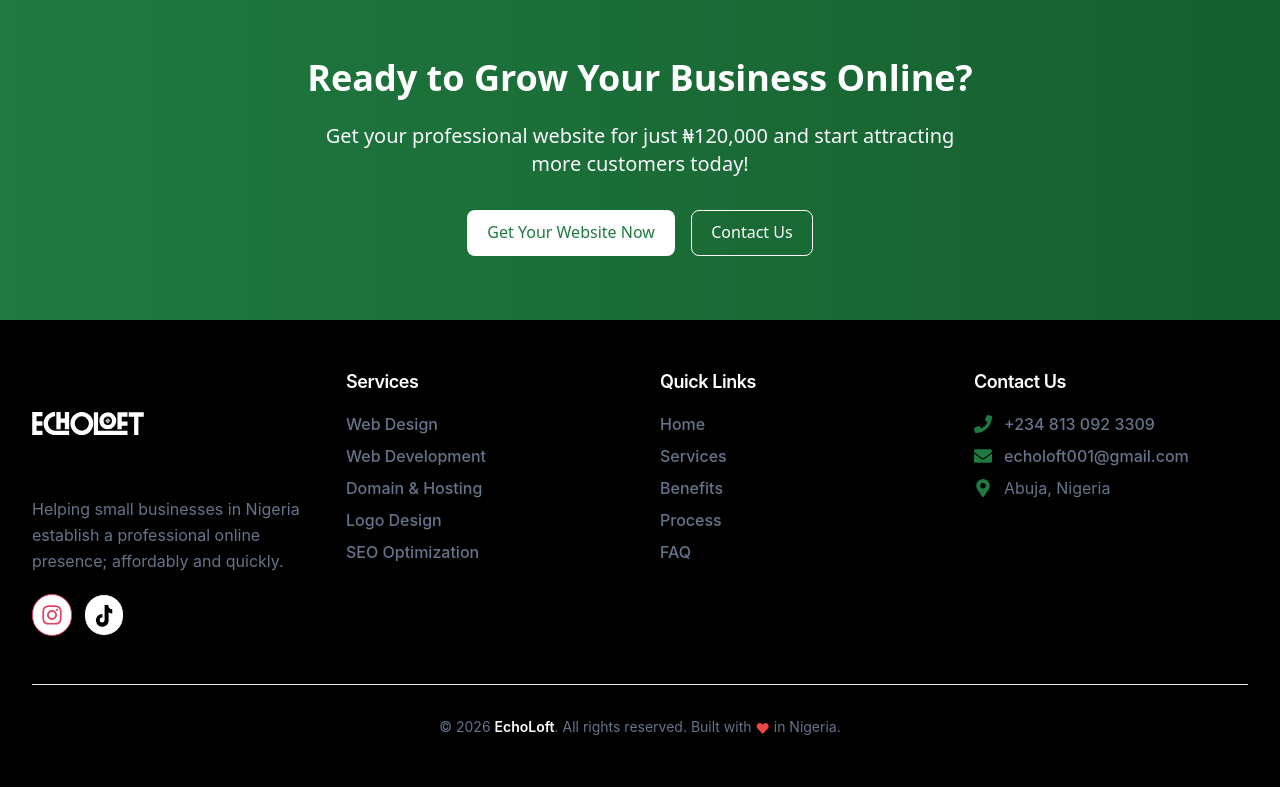
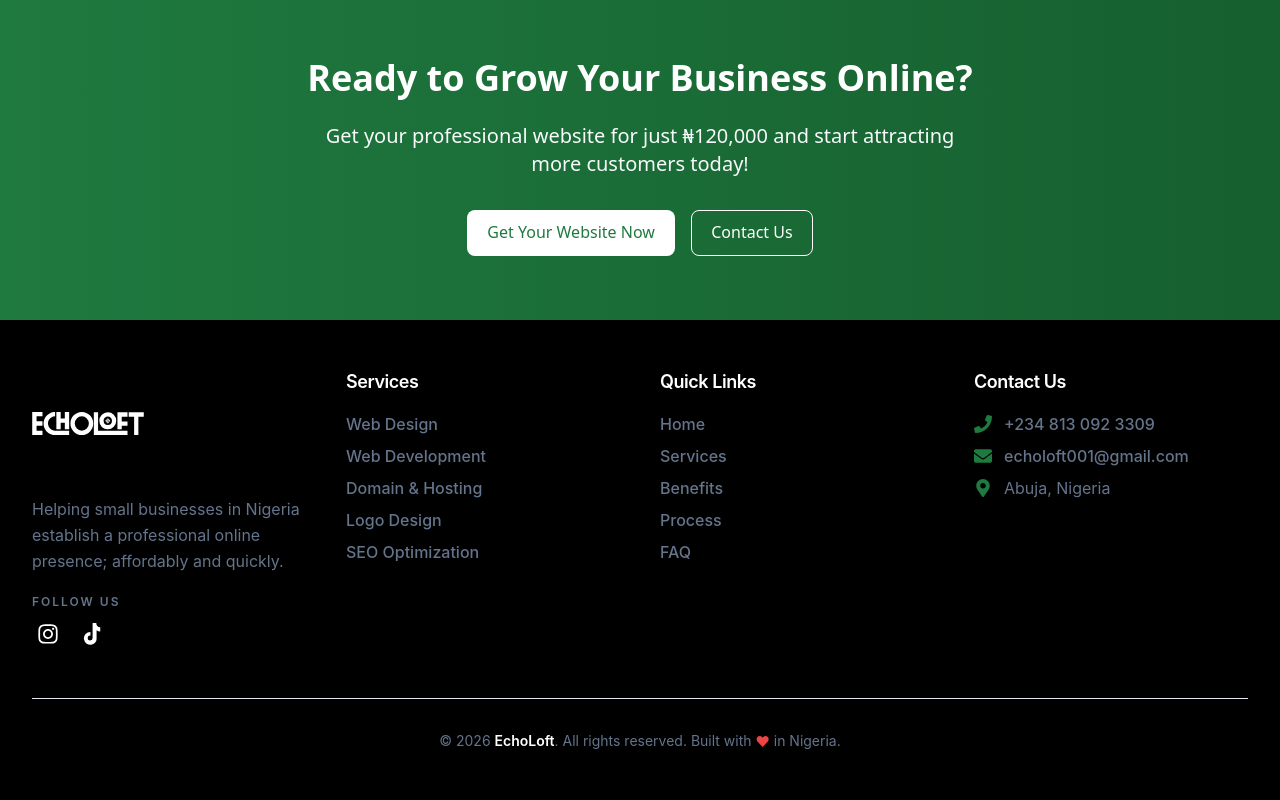
Before and after one commit to LottaCodr/Echoloft-Landing-Page, a React (Vite) app: page / in a window 1280 px wide. Shown: the part 6257-7057 px from the top of the page. Built offline with nearby package versions, Linux system fonts and the light colour scheme.

Commit message:
Refactor Footer component to improve social media links layout, update brand colors to use COLORS.white, and enhance accessibility features.

```diff
--- a/src/components/Footer.tsx
+++ b/src/components/Footer.tsx
@@ -26,12 +26,11 @@ const COLORS = {
 };
 
 const socialLinks = [
-  // Uncomment Facebook/Twitter/LinkedIn if needed, but update to --color-primary if appropriate.
   {
     href: "https://www.instagram.com/echoloft_designs?igsh=MW8zYWc4aG13NHN3Zg%3D%3D&utm_source=qr",
     label: "Instagram",
     icon: <FaInstagram size={22} />,
-    brandColor: "#e4405f", // Instagram has a strong brand color; keep for identity
+    brandColor: COLORS.white,
   },
   {
     href: "https://www.tiktok.com/@echoloft.designs?_r=1&_t=ZS-93cR1q7CGES",
@@ -48,11 +47,11 @@ const socialLinks = [
       >
         <path
           d="M16.666 0H12.665v16.393a2.672 2.672 0 11-2.347-2.654V9.74a6.988 6.988 0 101.64 13.733c2.841-.535 5.039-3.062 5.039-6.027V7.967c1.135.847 2.501 1.347 4 1.347V4.75a4.748 4.748 0 01-4.33-4.75z"
-          fill="#000"
+          fill="#fff"
         />
       </svg>
     ),
-    brandColor: "#010101",
+    brandColor: COLORS.white,
   },
 ];
 
@@ -189,9 +188,13 @@ export default function Footer() {
               presence; affordably and quickly.
             </p>
             {/* Accessible social icons */}
+            <div className="mb-2">
+              <span className="block text-xs tracking-widest font-semibold mb-2" style={{ color: COLORS.textMuted, letterSpacing: "2px" }}>
+                FOLLOW&nbsp;US
+              </span>
               <nav
                 aria-label="Social media"
-              className="flex space-x-3 mt-3 mb-2"
+                className="flex space-x-3"
               >
                 {socialLinks.map((link) => (
                   <a
@@ -199,12 +202,12 @@ export default function Footer() {
                     key={link.href}
                     target="_blank"
                     rel="noopener noreferrer"
-                  className={`rounded-full group transition-all duration-200 shadow-lg p-2 flex items-center justify-center focus:outline-none`}
+                    className={"group transition-all duration-200 focus:outline-none p-0 flex items-center justify-center"}
                     style={{
-                    background: "var(--color-background)",
                       color: link.brandColor,
-                    border: `1.5px solid ${link.brandColor}`,
-                    boxShadow: "0 2px 10px 0 rgba(0,0,0,0.07)",
+                      background: "transparent",
+                      border: "none",
+                      boxShadow: "none",
                     }}
                     aria-label={link.label}
                     tabIndex={0}
@@ -215,9 +218,14 @@ export default function Footer() {
                     }}
                   >
                     <span
-                    className="group-hover:text-white transition-colors duration-200"
+                      className="transition-colors duration-200"
                       style={{
-                      color: link.brandColor,
+                        color: COLORS.white,
+                        display: "inline-flex",
+                        alignItems: "center",
+                        justifyContent: "center",
+                        height: 32,
+                        width: 32,
                       }}
                     >
                       {link.icon}
@@ -225,6 +233,7 @@ export default function Footer() {
                   </a>
                 ))}
               </nav>
+            </div>
           </div>
           {/* Services */}
           <section>
```
Lines whose indentation alone changed are shown as unchanged.
